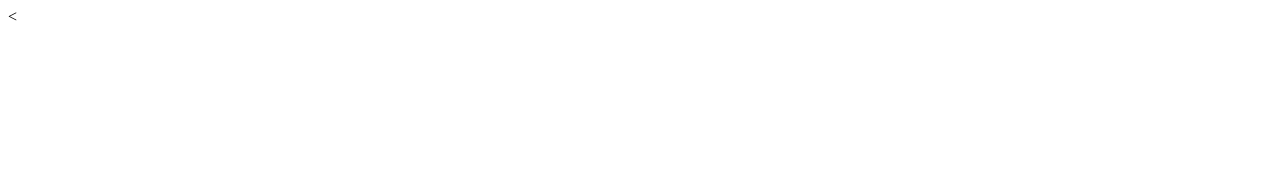
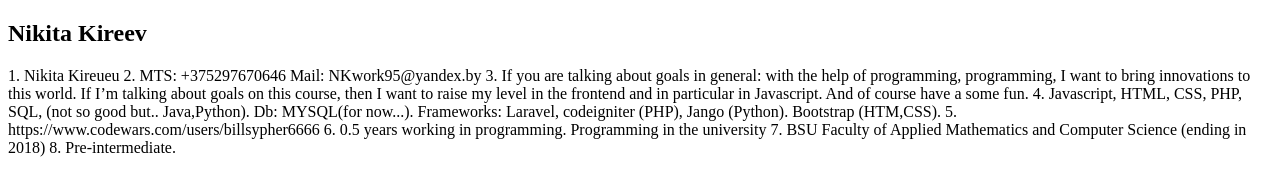
Before and after one commit to NKWork/rsschool-2019Q1-cv, a plain HTML site: page index.html in a window 1280 px wide. Drawn offline with Linux system fonts and the light colour scheme; files that its build step writes are made by us from their sources.

Commit message:
add structure of index document and add main text

```diff
--- a/index.html
+++ b/index.html
@@ -1,14 +1,30 @@
-<<!DOCTYPE html>
+<!DOCTYPE html>
 <html>
 <head>
     <meta charset="utf-8" />
-
     <title>Portfolio</title>
-    <meta name="viewport" content="width=device-width, initial-scale=1">
     <link rel="stylesheet" type="text/css" media="screen" href="main.css" />
 
 </head>
     <body>
-
+        <section class='main'>
+            <div class='img'></div>
+            <h1>Nikita Kireev</h1>
+            <div class='main-text'>
+                1. Nikita Kireueu
+                2. MTS: +375297670646 Mail: NKwork95@yandex.by
+                3. If you are talking about goals in general: with the help of programming,
+                programming, I want to bring innovations to this world. If I’m talking
+                about goals on this course, then I want to raise my level in the
+                frontend and in particular in Javascript. And of course have a some fun.
+                4. Javascript, HTML, CSS, PHP, SQL, (not so good but.. Java,Python). Db:
+                MYSQL(for now...). Frameworks: Laravel, codeigniter (PHP), Jango (Python).
+                Bootstrap (HTM,CSS).
+                5. https://www.codewars.com/users/billsypher6666
+                6. 0.5 years working in programming. Programming in the university
+                7. BSU Faculty of Applied Mathematics and Computer Science (ending in 2018)
+                8. Pre-intermediate.
+            </div>
+        </section>
     </body>
 </html>
```
